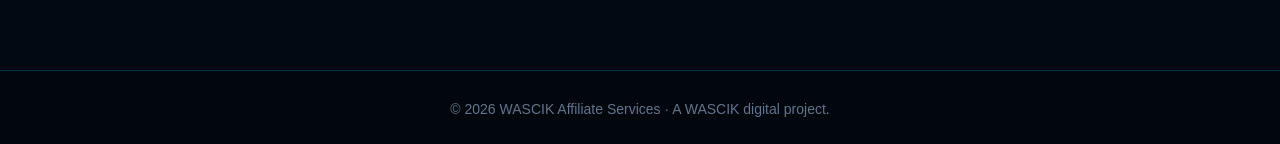
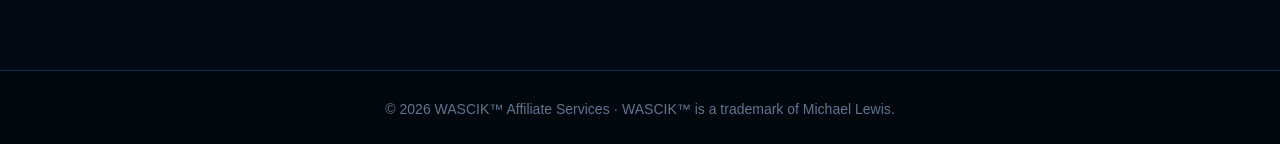
Before and after one commit to WASCIK-appDevelopment/wascik-portfolio, a Next.js app: page /affiliate-services in a window 1280 px wide. Shown: the part 10738-10882 px from the top of the page. Built offline with nearby package versions, Linux system fonts and the light colour scheme; no server answers; the database is empty.

Commit message:
Add WASCIK trademark notices

```diff
--- a/app/affiliate-services/page.tsx
+++ b/app/affiliate-services/page.tsx
@@ -94,6 +94,6 @@ export default function AffiliateServicesPage() {
     <section className="relative z-10 px-5 py-14 md:px-8"><div className="mx-auto grid max-w-7xl items-center gap-8 overflow-hidden rounded-[2rem] border border-violet-400/40 bg-[radial-gradient(circle_at_85%_20%,rgba(139,92,246,.28),transparent_30%),linear-gradient(135deg,#10152e,#07111d)] p-7 sm:p-10 lg:grid-cols-[1fr_auto]"><div><p className="text-xs font-black uppercase tracking-[.26em] text-violet-300">New software & gaming partner</p><h2 className="mt-3 text-3xl font-black sm:text-5xl">Meet GearUP for Mobile.</h2><p className="mt-4 max-w-3xl leading-8 text-slate-300">Explore a dedicated gaming hub for GearUP connection-optimization tools, beginning with its Android and iOS mobile game booster.</p></div><Link href="/affiliate-services/gearup" className="inline-flex min-h-14 items-center justify-center rounded-xl bg-violet-300 px-7 py-4 text-center font-black text-slate-950 transition hover:bg-violet-200">Explore GearUP →</Link></div></section>
     <div id="products" className="relative z-10">{merchantOrder.map((merchant, i) => { const products = affiliateProducts.filter(p => p.merchant === merchant); const meta = merchantMeta[merchant]; return <section key={merchant} id={merchant.toLowerCase()} className={`px-5 py-20 md:px-8 lg:py-24 ${i % 2 === 1 ? "border-y border-sky-900/60 bg-[#04121e]/55" : ""}`}><div className="mx-auto max-w-7xl"><p className="text-xs font-black uppercase tracking-[.26em] text-sky-300">{meta.kicker}</p><h2 className="mt-3 text-4xl font-black sm:text-5xl">{merchant}</h2><p className="mt-4 max-w-3xl leading-7 text-slate-300">{meta.copy}</p><div className="mt-10 grid gap-6 md:grid-cols-2 xl:grid-cols-3">{products.map(product => <ProductCard key={product.id} product={product} />)}<PublishedAffiliateProducts pagePath="/affiliate-services" merchant={merchant} embedded /></div></div></section>; })}</div>
     <section id="disclosure" className="relative z-10 px-5 py-20 md:px-8"><div className="mx-auto max-w-7xl rounded-3xl border border-yellow-300/30 bg-yellow-300/[.06] p-7 sm:p-10"><p className="text-xs font-black uppercase tracking-[.26em] text-yellow-300">Transparency matters</p><h2 className="mt-3 text-3xl font-black">Affiliate Disclosure</h2><p className="mt-5 max-w-4xl leading-8 text-slate-300">Links marked as product links on WASCIK Affiliate Services may be affiliate links. If you click one and make a qualifying purchase, WASCIK may earn a commission from the merchant at no additional cost to you. Product prices, availability, specifications, and promotions can change after publication, so always review the merchant&apos;s current listing before purchasing.</p></div></section>
-    <footer className="relative z-10 border-t border-sky-950 bg-[#01070d] px-5 py-7 text-center text-sm text-slate-500">© 2026 WASCIK Affiliate Services · A WASCIK digital project.</footer>
+    <footer className="relative z-10 border-t border-sky-950 bg-[#01070d] px-5 py-7 text-center text-sm text-slate-500">© 2026 WASCIK™ Affiliate Services · WASCIK™ is a trademark of Michael Lewis.</footer>
   </main>;
 }
```
